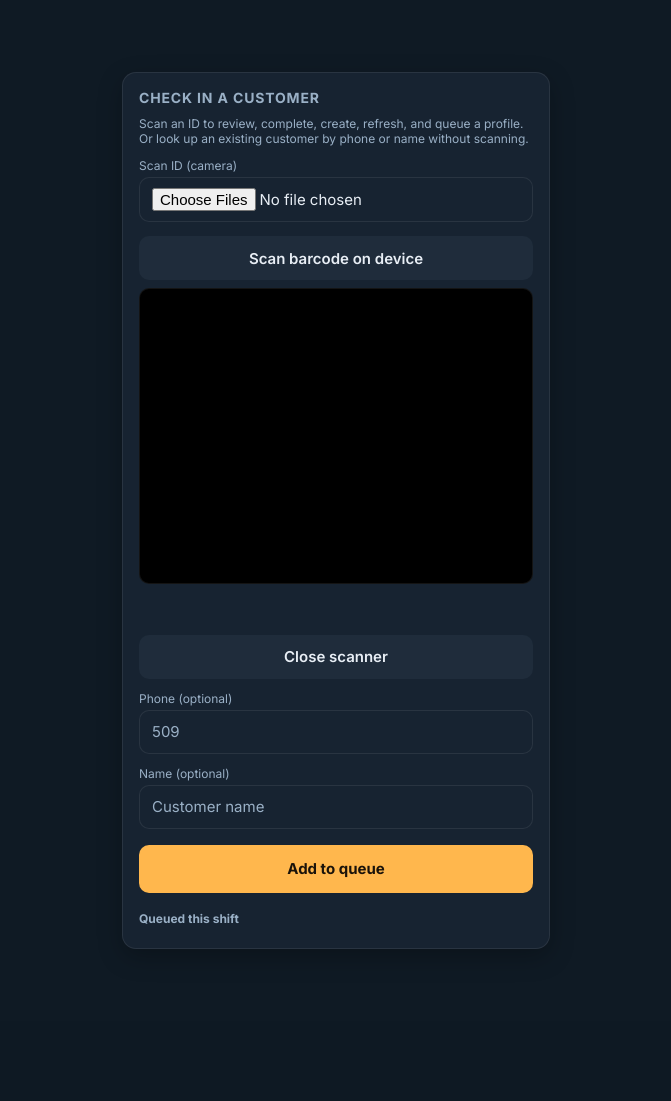
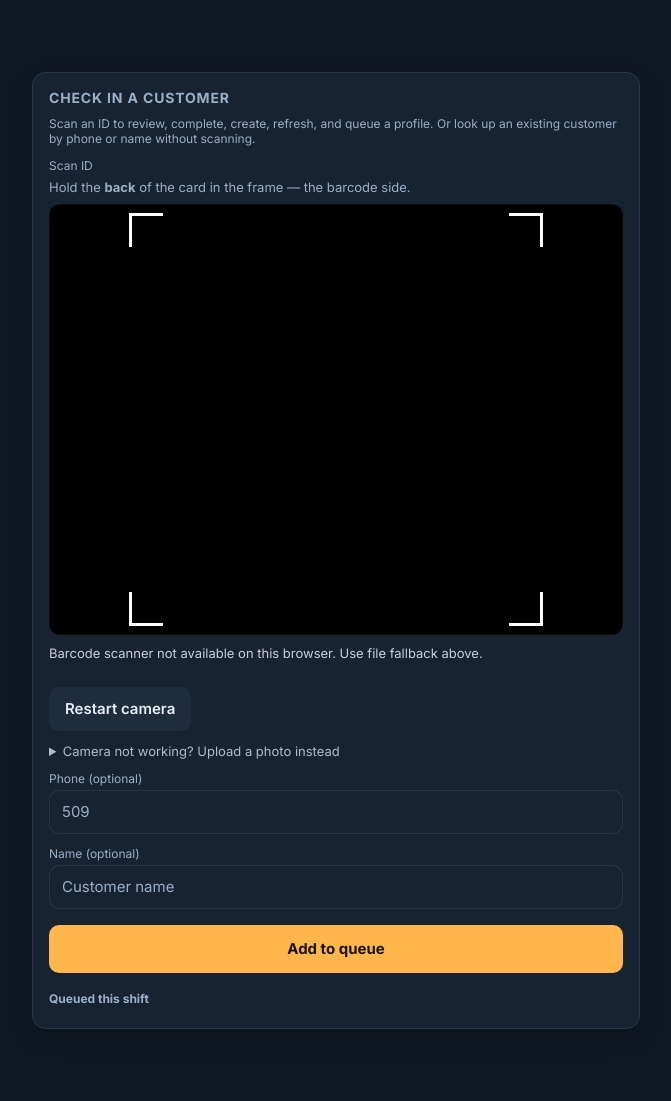
Before and after one commit to happytimecustomerexperience-droid/happytime-budtender, a Django app: page /door/ in a window 1280 px wide. Shown: the part 60-1161 px from the top of the page, without its empty margins (304-975 px from the left). Before the commit the page ends 1009 px from the top, so only its background shows below. Run offline with Django 5.2, Linux system fonts and the light colour scheme; the visitor is signed in with stand-in values (Sample User, id 1); parts of the project's set-up code (start-up, migrations or seed data) failed here and were passed over.

Commit message:
fix(pos): open the camera on the door screen too
The station scanner and the door scanner were two copies of the same markup, and
they had drifted: the station opened the camera on load with a big preview, while
the door — the screen whose entire job is scanning IDs — kept it folded behind a
"Scan barcode on device" button. Caught by a live check of the deployed pages,
not by a test, because no test compared the two.

One include now, used by both, plus the assertion that fails if they split again.
The door card was 460px wide for a form with no camera in it; 640 for one with.

Co-Authored-By: Claude Opus 5 <noreply@anthropic.com>

```diff
--- /dev/null
+++ b/pos/templates/pos/_idscan.html
@@ -0,0 +1,41 @@
+{% comment %}
+  The ID scanner. ONE copy, included by the station and by the door.
+
+  It exists as an include because the two had drifted: the station got a live camera
+  with a big preview and the door — the screen whose entire job is scanning IDs — was
+  still hiding the camera behind a "Scan barcode on device" button. Two copies of the
+  same widget is how that happens.
+
+  Everything decodes IN THE BROWSER: only the decoded barcode text is posted, never a
+  picture of someone's licence.
+
+  The guide is ONE orientation-agnostic bracket box. AAMVA D.11.1 puts the PDF417
+  "perpendicular to the natural bottom of the card", which for a portrait card implies
+  a rotated symbol — unconfirmed for Washington, and zxing finds rotated symbols
+  anyway. A guide that insisted on an orientation would be wrong half the time.
+
+  Deliberately NOT labelled "vertical = under 21": a WA vertical card runs its full
+  8-year term (RCW 46.20.181), so one can sit in a 27-year-old's wallet. DOB decides.
+
+  Caller passes `dom_id`.
+{% endcomment %}
+<div id="{{ dom_id }}" class="idscan idscan--big" data-autostart="1">
+  <div class="idscan__stage">
+    <video class="idscan__video" autoplay playsinline muted></video>
+    <div class="idscan__guide" aria-hidden="true"></div>
+  </div>
+  <div class="idscan__bar">
+    <p id="{{ dom_id }}-status" class="idscan__status" role="status" aria-live="polite"></p>
+    <div class="idscan__actions">
+      <button type="button" class="ghost idscan__toggle" data-target="{{ dom_id }}">Restart camera</button>
+    </div>
+  </div>
+</div>
+
+<input type="hidden" id="id_payload" name="id_payload" value="">
+
+<details class="scanfallback">
+  <summary>Camera not working? Upload a photo instead</summary>
+  <input type="file" name="images" accept="image/*" capture="environment" multiple
+         aria-label="Upload a photo of the ID">
+</details>
--- a/pos/templates/pos/door.html
+++ b/pos/templates/pos/door.html
@@ -21,22 +21,18 @@
   <a class="link" href="{% url 'logout' %}">Sign out</a>
 </header>
 
-<div class="auth" style="max-width:460px">
+{# 460px was sized for a form with the camera hidden behind a button. It is a live #}
+{# preview now, and a door person reads it at arm's length on a tablet. #}
+<div class="auth" style="max-width:640px">
   <div class="card">
     <h2 style="font-size:14px">Check in a customer</h2>
     <p class="hint" style="margin-top:4px">Scan an ID to review, complete, create, refresh, and queue a profile. Or look up an existing customer by phone or name without scanning.</p>
 
     <form id="doorform" hx-post="{% url 'door_scan' %}" hx-target="#door-result" enctype="multipart/form-data" class="stack"
           hx-on::after-request="if(event.detail.successful) this.reset()">
-      <label style="display:block;font-size:12px;color:var(--sage);margin:10px 0 4px">Scan ID (camera)</label>
-      <input type="file" name="images" accept="image/*" capture="environment" multiple style="width:100%">
-      <button type="button" class="ghost idscan__toggle" data-target="door-idscan">Scan barcode on device</button>
-      <div id="door-idscan" class="idscan" hidden>
-        <video class="idscan__video" autoplay playsinline muted></video>
-        <p id="door-idscan-status" class="muted" style="margin-top:8px"></p>
-        <div class="idscan__actions"><button type="button" class="ghost idscan__close" data-target="door-idscan">Close scanner</button></div>
-      </div>
-      <input type="hidden" id="id_payload" name="id_payload" value="">
+      <label style="display:block;font-size:12px;color:var(--sage);margin:10px 0 4px">Scan ID</label>
+      <span class="muted scanhint">Hold the <strong>back</strong> of the card in the frame — the barcode side.</span>
+      {% include "pos/_idscan.html" with dom_id="door-idscan" %}
       <label style="display:block;font-size:12px;color:var(--sage);margin:12px 0 4px">Phone (optional)</label>
       <input type="tel" name="phone" inputmode="tel" placeholder="509" style="width:100%" autocomplete="tel">
       <label style="display:block;font-size:12px;color:var(--sage);margin:12px 0 4px">Name (optional)</label>
```
Also changed, not shown: pos/templates/pos/station.html (+2 -36 lines), pos/tests/test_shift_flow.py (+18 -0 lines).
